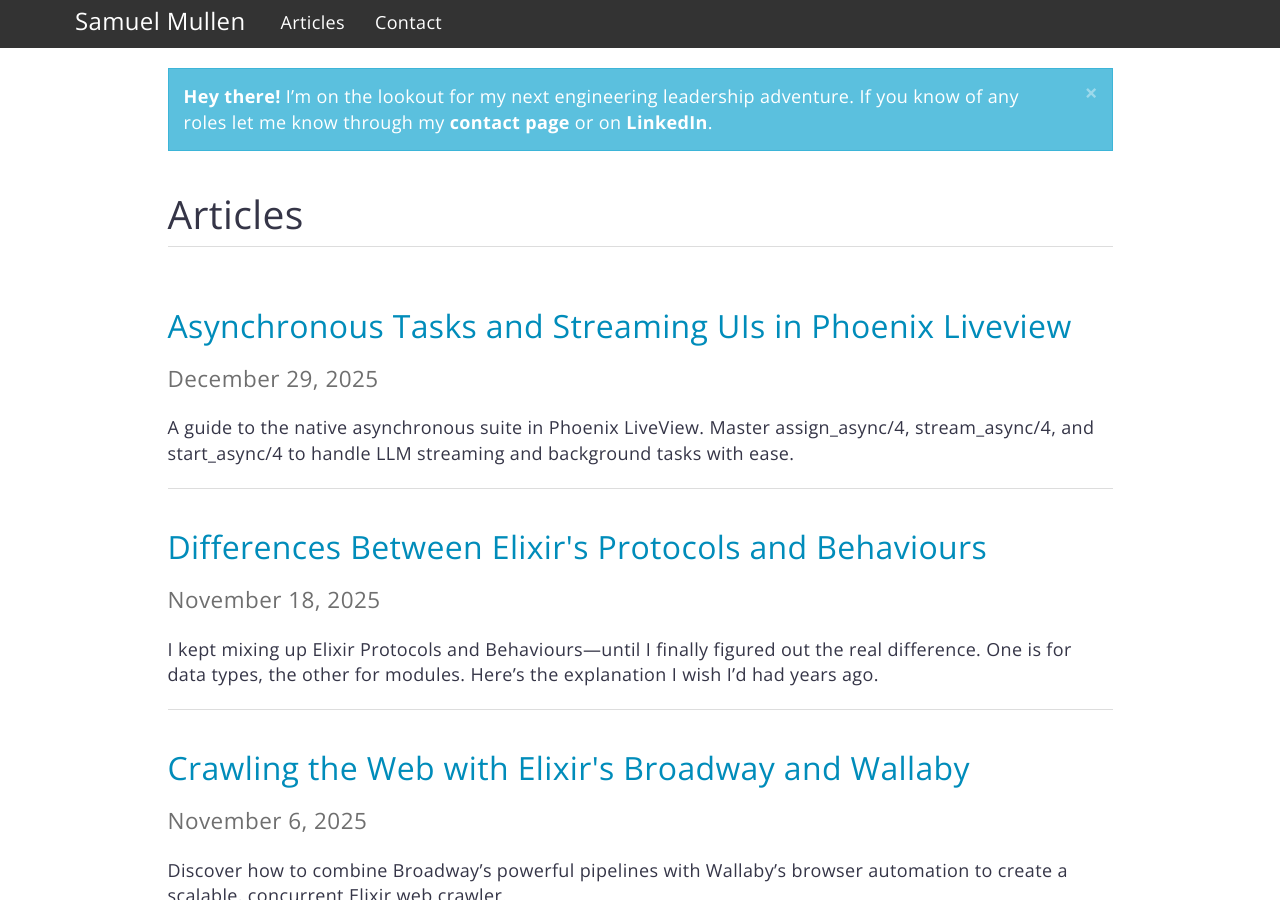
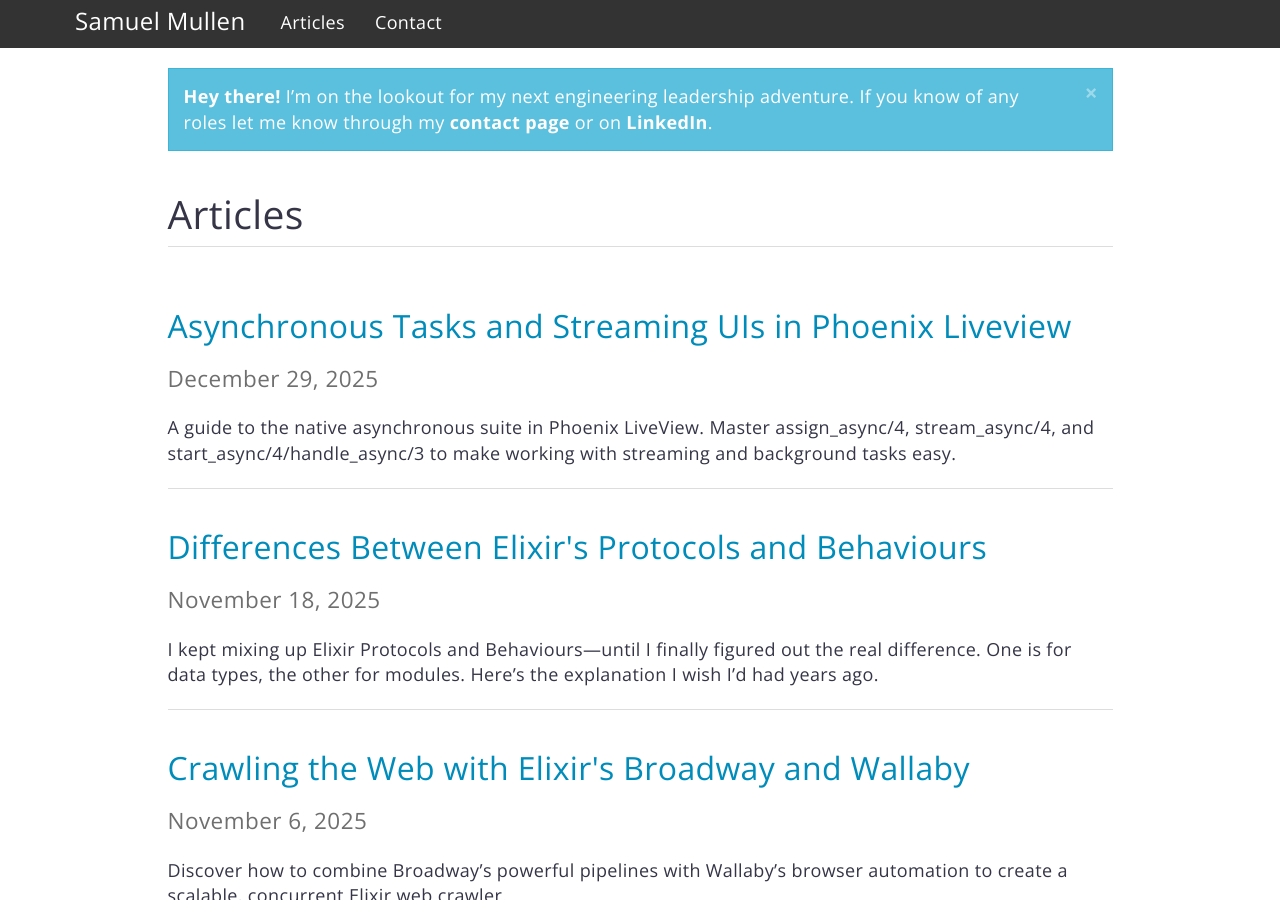
Before and after one commit to samullen/samullen.github.io, a Jekyll site: the page built from articles/index.html, in a window 1280 px wide and 900 px high. Built offline with Jekyll 4.4.1, drawn with Linux system fonts in a browser that asks for light colours; the list of posts is cut into pages by our own code; a style sheet for code colours, icons or effects is not loaded.

Commit message:
edit: improve description for streaming article

```diff
--- a/_posts/articles/2025-12-29-asynchronous-tasks-and-streaming-uis-in-phoenix-liveview.md
+++ b/_posts/articles/2025-12-29-asynchronous-tasks-and-streaming-uis-in-phoenix-liveview.md
@@ -2,7 +2,7 @@
 title: Asynchronous Tasks and Streaming UIs in Phoenix Liveview
 date: 2025-12-29T00:00-05:00
 draft: false
-description: "A guide to the native asynchronous suite in Phoenix LiveView. Master assign_async/4, stream_async/4, and start_async/4 to handle LLM streaming and background tasks with ease."
+description: "A guide to the native asynchronous suite in Phoenix LiveView. Master assign_async/4, stream_async/4, and start_async/4/handle_async/3 to make working with streaming and background tasks easy."
 image: /assets/images/asynchronous_tasks_and_streaming_uis/async_streaming.png
 comments: false
 post: true
```
